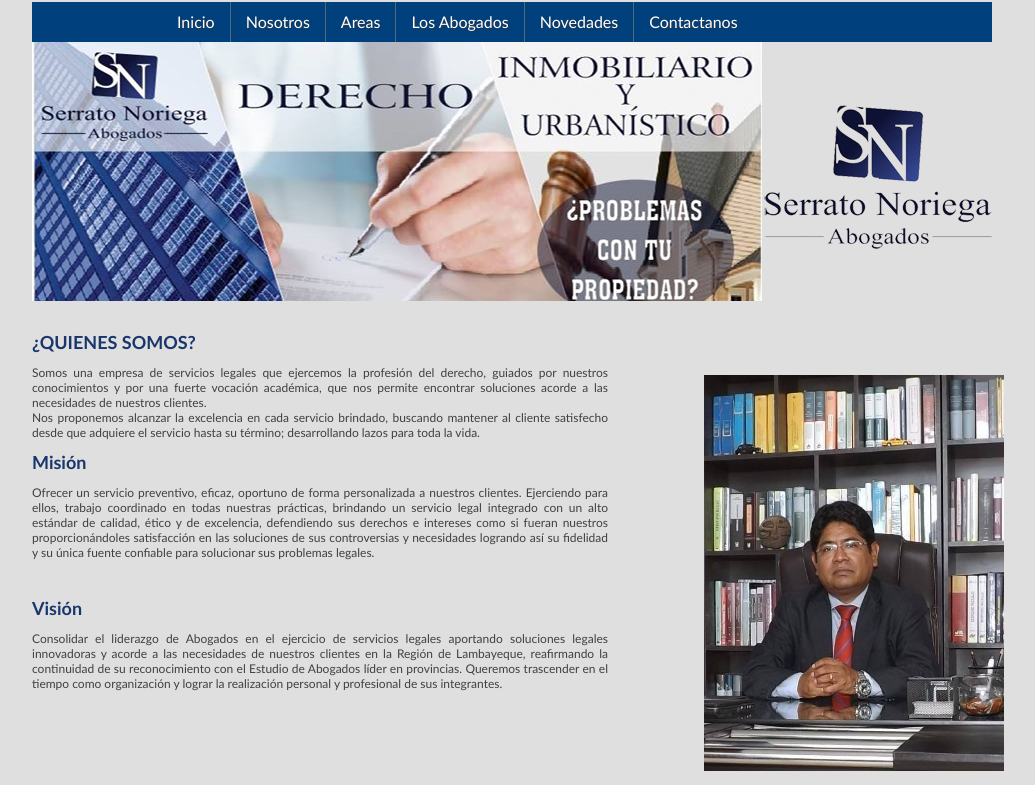
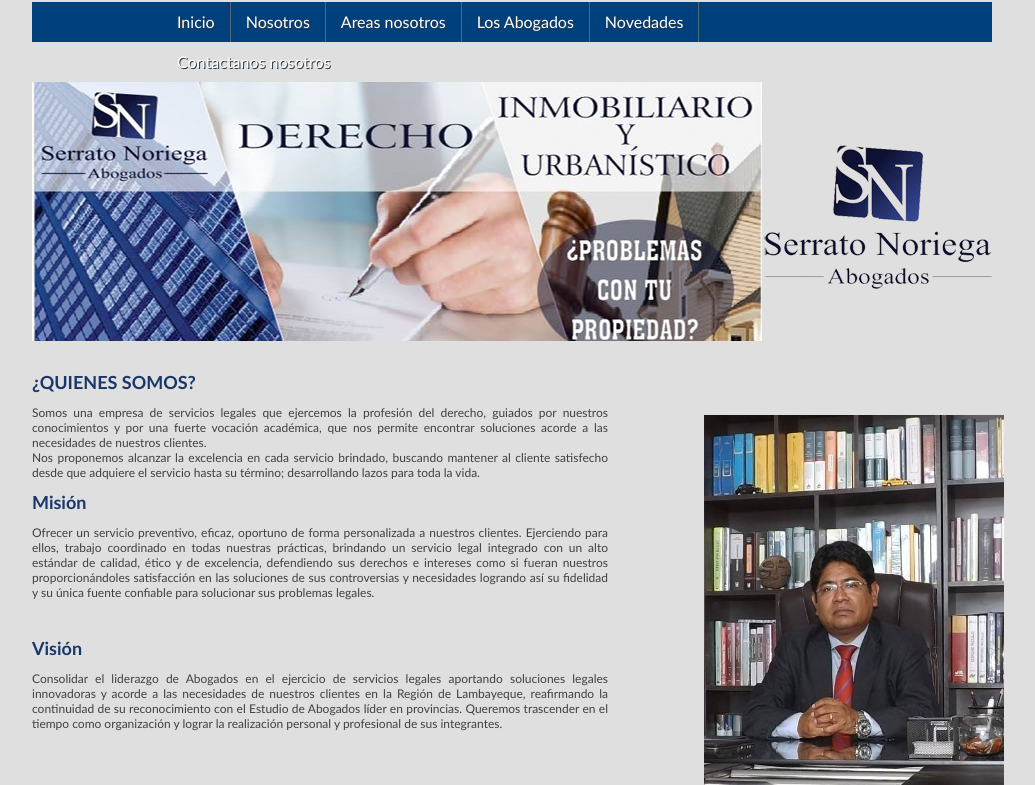
Before and after one commit to tavo724/abogados, a plain HTML site: page nosotros.html in a window 1280 px wide. Shown: the part 100-885 px from the top of the page, without its empty margins (128-1163 px from the left). Drawn offline with Linux system fonts and the light colour scheme.

Commit message:
Agregamos a nosotros

```diff
--- a/nosotros.html
+++ b/nosotros.html
@@ -25,10 +25,10 @@
 			<ul class="container">
 				<li><a href="index.html">Inicio</a></li>
 				<li><a href="#">Nosotros</a></li>
-				<li><a href="area.html">Areas</a></li>
+				<li><a href="area.html">Areas nosotros</a></li>
 				<li><a href="abogados.html">Los Abogados</a></li>
 				<li><a href="novedades.html">Novedades</a></li>
-				<li><a href="contactanos.html">Contactanos</a></li>
+				<li><a href="contactanos.html">Contactanos nosotros</a></li>
 			</ul>
 		</nav>
 		<section class="container">
```
